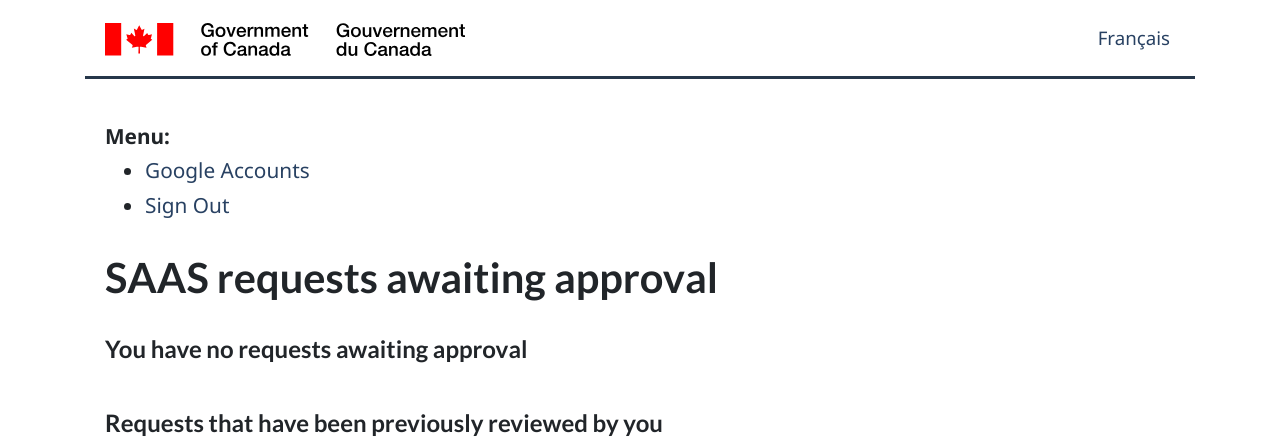
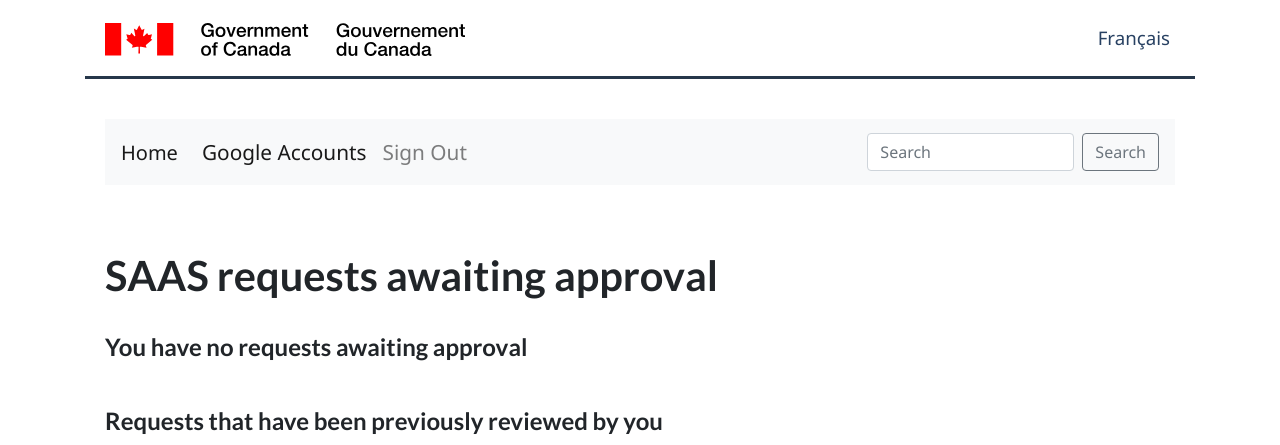
Before and after one commit to cds-snc/saas-procurement, a Django app: page /approve/view/ in a window 1280 px wide. Shown: the top 445 px of the page. Run offline with Django 4.2, Linux system fonts and the light colour scheme; a user stored in the database is signed in; data comes from the database, SQL or seed files in the repository; data that the repository does not hold is empty; some libraries are stand-ins or nearby versions.

Commit message:
Added menu to the application

```diff
--- a/saas_app/templates/base.html
+++ b/saas_app/templates/base.html
@@ -53,23 +53,39 @@
             <div class="page--container">
             </div>
       </header>
-
      <main id="content">
        <nav class="nav--main anonymous" aria-label="Product navigation">
         <div class="page--container"></div>
        </nav>
        <div class="page--container" id="page--content" tabindex="-1">
         <div class="content--container">
-          {% if user.is_authenticated %}
-          <div>
-            <strong>Menu:</strong>
-          <ul>
-            <li><a href="{% url 'socialaccount_connections' %}">Google Accounts</a></li>
-            <li><a href="{% url 'account_logout' %}">Sign Out</a></li>
+         </div>
+         {% block page_content %}
+           {% if user.is_authenticated %}
+             <nav class="navbar navbar-expand-lg navbar-light bg-light">
+             <a class="navbar-brand" href="{% url 'home' %}">Home</a>
+             <button class="navbar-toggler" type="button" data-toggle="collapse" data-target="#navbarSupportedContent" aria-controls="navbarSupportedContent" aria-expanded="false" aria-label="Toggle navigation">
+              <span class="navbar-toggler-icon"></span>
+             </button>
+
+             <div class="collapse navbar-collapse" id="navbarSupportedContent">
+                <ul class="navbar-nav mr-auto">
+                  <li class="nav-item active">
+                    <a class="nav-link" href="{% url 'socialaccount_connections' %}">Google Accounts <span class="sr-only">(current)</span></a>
+                  </li>
+                  <li class="nav-item">
+                    <a class="nav-link" href="{% url 'account_logout' %}">Sign Out</a>
+                  </li>
+                </ul>
+              <form class="form-inline my-2 my-lg-0">
+                <input class="form-control mr-sm-2" type="search" placeholder="Search" aria-label="Search">
+                  <button class="btn btn-outline-secondary my-2 my-sm-0" type="submit">Search</button>
+              </form>
+            </div>
+           </nav>
+           <br>
           {% endif %}
-           </ul>
-         </div>
-         {% block page_content %} {% endblock %}
+          {% endblock %}
          {% if messages %}
             {% for message in messages %}
               {% if message.tags == 'error' %}
```
